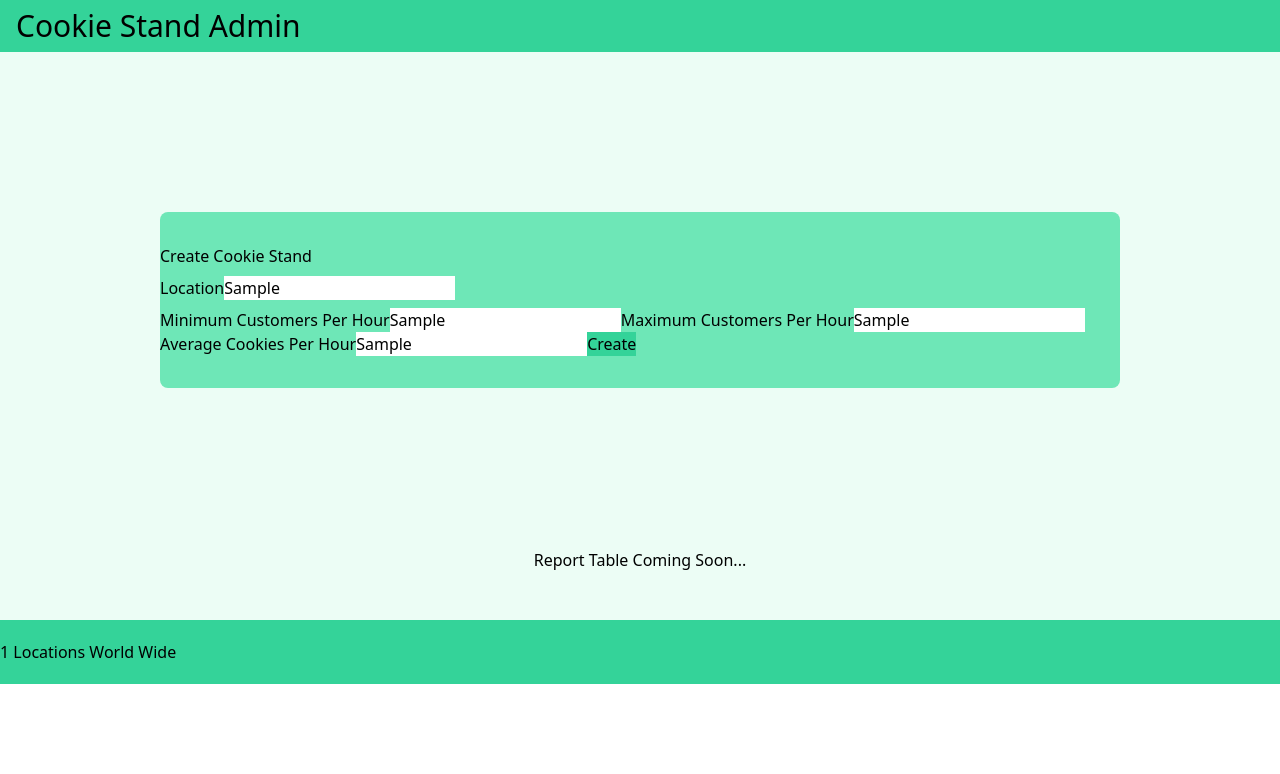
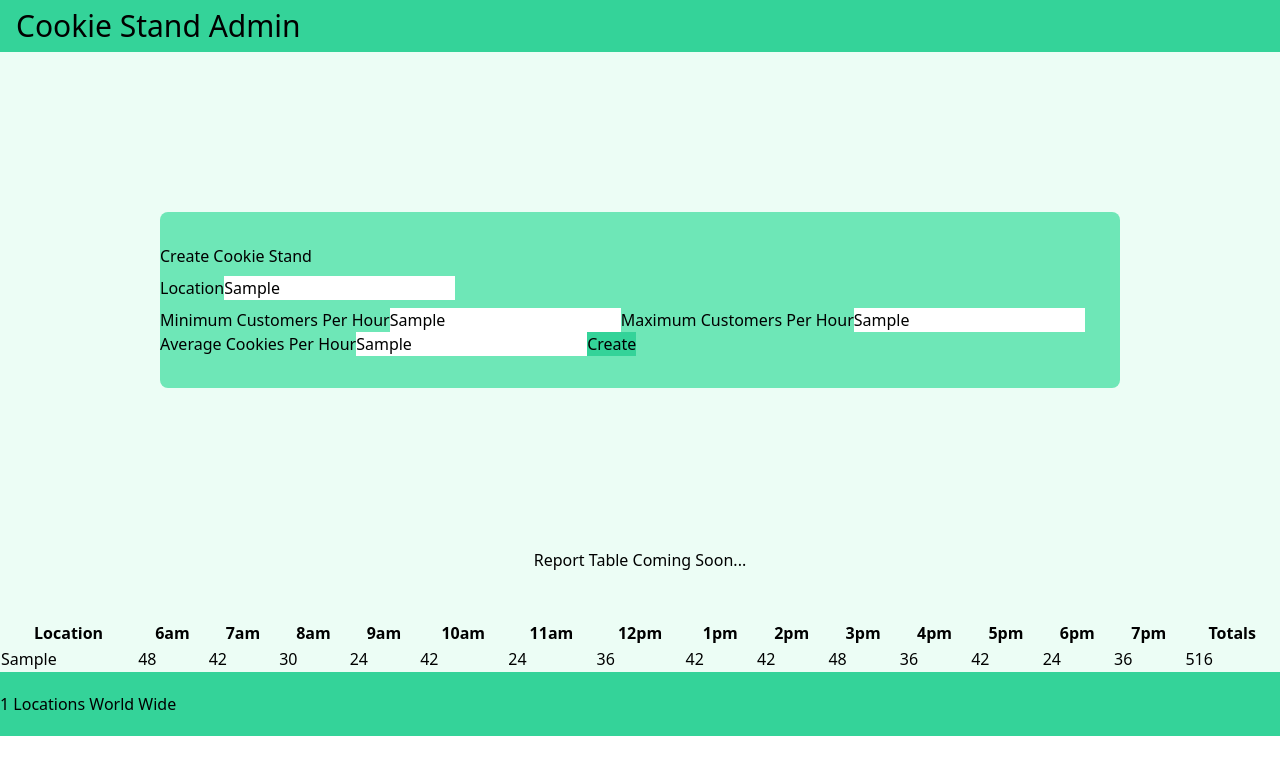
Before and after one commit to VinnyShipley/cookie-stand-admin, a Next.js app in the folder cookie-stand-admin/: page / in a window 1280 px wide. Both pictures are taken after typing "Sample", "Sample", "Sample", "Sample" into the empty fields and a click on the button "Create". Shown: the top 774 px of the page. Built offline with nearby package versions, Linux system fonts and the light colour scheme.

Commit message:
first row rendering

```diff
--- a/cookie-stand-admin/pages/index.js
+++ b/cookie-stand-admin/pages/index.js
@@ -4,7 +4,7 @@ import Footer from '../components/Footer';
 import StoreForm from '../components/StoreForm'
 
 export default function Home() {
-	const [locations, setLocations] = useState('');
+	const [locations, setLocations] = useState([]);
 
 	function createLocation(location, min, max, avg) {
 		const locationObj = {
@@ -47,13 +47,35 @@ function Header() {
 
 
 
-function Table(locations) {
+function Table({locations}) {
+	const hours = ["6am", "7am", "8am", "9am", "10am", "11am", "12pm", "1pm", "2pm", "3pm", "4pm", "5pm", "6pm", "7pm", "Totals"]
+	const hourly_sales = [48, 42, 30, 24, 42, 24, 36, 42, 42, 48, 36, 42, 24, 36, 516]
 	function showTable(locations) {
-		console.log(locations);
 		if (locations.length == 0) {
-			return <p>need numbers</p>;
+			return(
+			<p>need numbers</p>
+			);
 		} else {
-			return <p>{ locations.storeLocation }</p>;
+			return(
+				<table>
+					<thead>
+						<tr>
+							<th>Location</th>
+							{hours.map(time => <th key={time}>{time}</th>)}
+						</tr>
+					</thead>
+					<tbody>
+						{locations.map(loc => (
+							<tr key={loc.location}>
+								<td>{loc.location}</td>
+								{hourly_sales.map((sales,idx) => (
+									<td key={idx}>{sales}</td>
+								))}
+							</tr>
+						))}
+					</tbody>
+				</table>
+			)
 		}
 	}
 	return showTable(locations);
```
